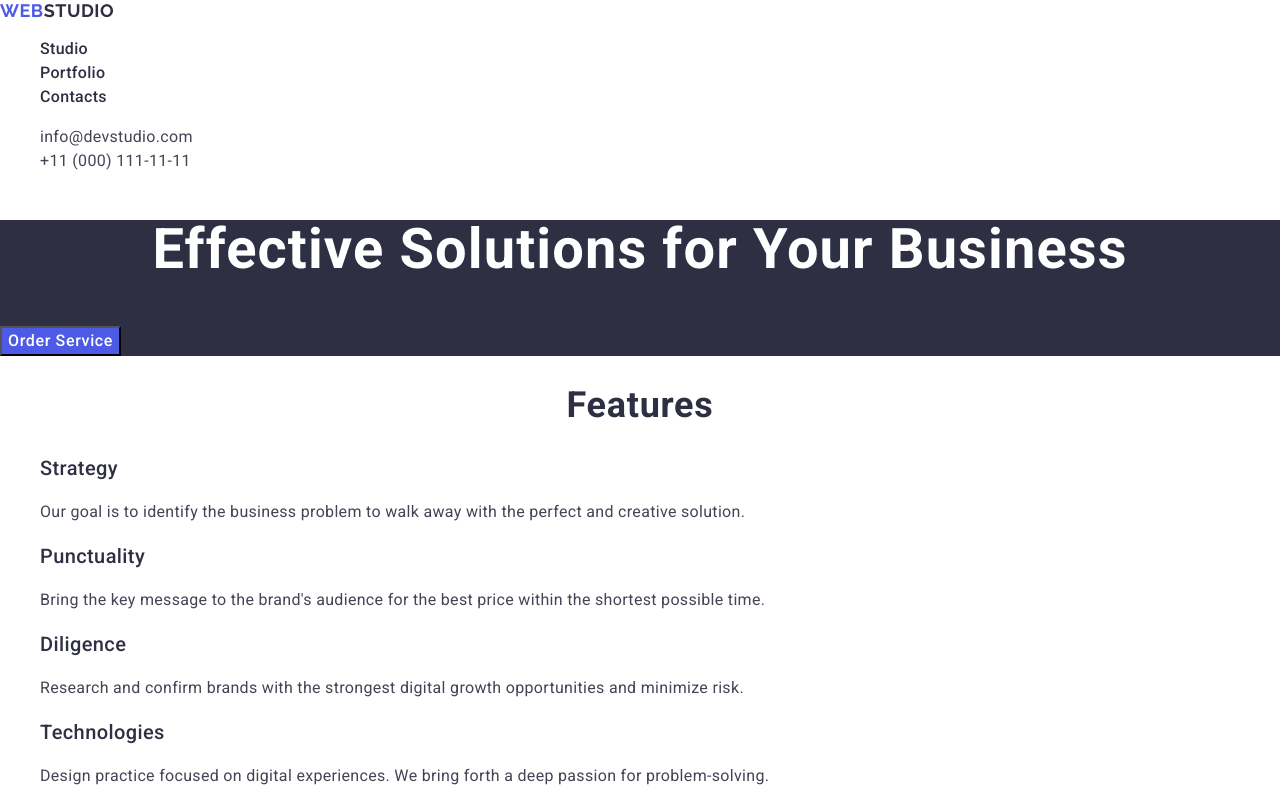
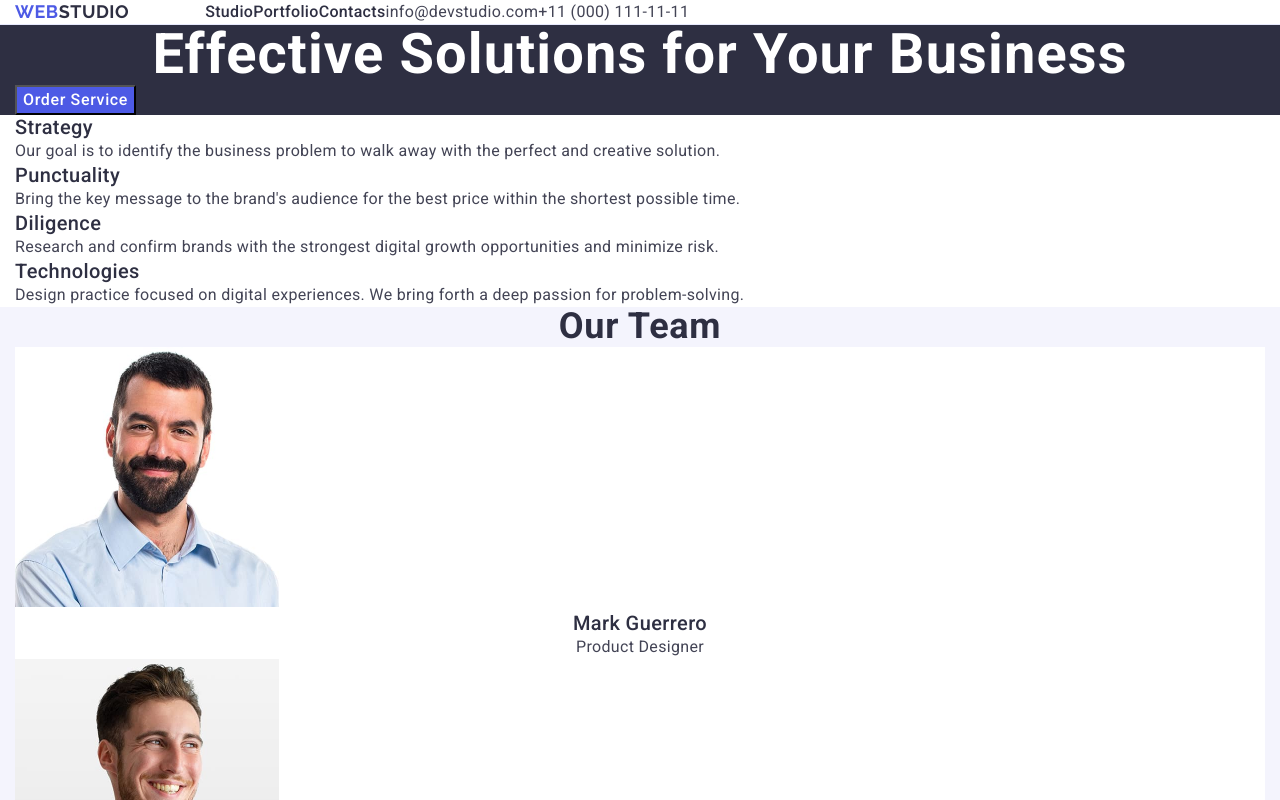
Before and after one commit to alina-rybalchenko/goit-markup-hw-03, a website: page index.html in a window 1280 px wide. Shown: the top 800 px of the page. Drawn offline with nearby package versions, Linux system fonts and the light colour scheme.

Commit message:
initial files

```diff
--- a/css/styles.css
+++ b/css/styles.css
@@ -4,9 +4,13 @@ body {
   background-color: #fff;
 }
 
+/* reset */
+
 ul,
 ol {
   list-style-type: none;
+  margin: 0;
+  padding: 0;
 }
 
 a {
@@ -15,6 +19,25 @@ a {
 
 button {
   cursor: pointer;
+}
+
+h1,
+h2,
+h3,
+h4,
+h5,
+h6,
+p {
+  margin: 0;
+}
+
+/* common */
+/* container 1128px + 2 paddings (15px+15px) */
+
+.container {
+  min-width: 1158px;
+  padding: 0 15px;
+  margin: 0 auto;
 }
 
 /* Logo header & footer */
@@ -46,6 +69,30 @@ button {
 }
 
 /* Header */
+
+.page-header {
+  border-bottom: 1px solid #e7e9fc;
+}
+
+.header-container {
+  display: flex;
+  align-items: center;
+}
+
+.header-nav {
+  display: flex;
+  align-items: center;
+}
+
+.nav-list {
+  display: flex;
+  align-items: center;
+}
+
+.contacts-list {
+  display: flex;
+  align-items: center;
+}
 
 .nav-link {
   font-weight: 500;
@@ -115,6 +162,19 @@ button {
   color: #2e2f42;
 }
 
+.visually-hidden {
+  position: absolute;
+  width: 1px;
+  height: 1px;
+  margin: -1px;
+  border: 0;
+  padding: 0;
+  white-space: nowrap;
+  clip-path: inset(100%);
+  clip: rect(0 0 0 0);
+  overflow: hidden;
+}
+
 /* h3 for all sections */
 
 .section-subtitle {
--- a/index.html
+++ b/index.html
@@ -25,6 +25,7 @@
   <body>
     <!-- Header -->
     <header class="page-header">
+      <div class="container header-container">
         <nav class="header-nav">
           <a class="logo header-logo" href="./index.html"
             >Web<span class="logo-part">Studio</span></a
@@ -55,23 +56,27 @@
             </li>
           </ul>
         </address>
+      </div>
     </header>
     <!-- Main -->
     <main>
       <!-- Hero Section -->
       <section class="hero-section">
+        <div class="container">
           <h1 class="hero-title">Effective Solutions for Your Business</h1>
           <button type="button" class="hero-button">Order Service</button>
+        </div>
       </section>
       <!-- Features Section -->
       <section class="features-section">
-        <h2 class="features-title section-title">Features</h2>
+        <div class="container">
+          <h2 class="features-title section-title visually-hidden">Features</h2>
           <ul class="features-list">
             <li class="features-item">
               <h3 class="features-subtitle section-subtitle">Strategy</h3>
               <p class="features-text section-text">
-              Our goal is to identify the business problem to walk away with the
-              perfect and creative solution.
+                Our goal is to identify the business problem to walk away with
+                the perfect and creative solution.
               </p>
             </li>
             <li class="features-item">
@@ -96,9 +101,11 @@
               </p>
             </li>
           </ul>
+        </div>
       </section>
       <!-- Our Team Section -->
       <section class="section-team">
+        <div class="container">
           <h2 class="team-title section-title">Our Team</h2>
           <ul class="team-list">
             <!-- Team Card 1 -->
@@ -146,9 +153,11 @@
               <p class="team-position section-text">UI Designer</p>
             </li>
           </ul>
+        </div>
       </section>
       <!-- Our Portfolio section-->
       <section class="portfolio">
+        <div class="container">
           <h2 class="portfolio-title section-title">Our Portfolio</h2>
           <ul class="portfolio-list">
             <li class="portfolio-item">
@@ -180,7 +189,9 @@
                 alt="Meditation App"
                 width="360"
               />
-            <h3 class="portfolio-subtitle section-subtitle">Meditation App</h3>
+              <h3 class="portfolio-subtitle section-subtitle">
+                Meditation App
+              </h3>
               <p class="portfolio-category section-text">App</p>
             </li>
             <li class="portfolio-item">
@@ -212,21 +223,26 @@
                 alt="Online Courses"
                 width="360"
               />
-            <h3 class="portfolio-subtitle section-subtitle">Online Courses</h3>
+              <h3 class="portfolio-subtitle section-subtitle">
+                Online Courses
+              </h3>
               <p class="portfolio-category section-text">Marketing</p>
             </li>
           </ul>
+        </div>
       </section>
     </main>
     <!-- Footer -->
     <footer class="page-footer">
+      <div class="container">
         <a class="logo footer-logo" href="./index.html"
           >Web<span class="logo-part">Studio</span></a
         >
         <p class="footer-text">
-        Increase the flow of customers and sales for your business with digital
-        marketing & growth solutions.
+          Increase the flow of customers and sales for your business with
+          digital marketing & growth solutions.
         </p>
+      </div>
     </footer>
   </body>
 </html>
```
Lines whose indentation alone changed are shown as unchanged.
